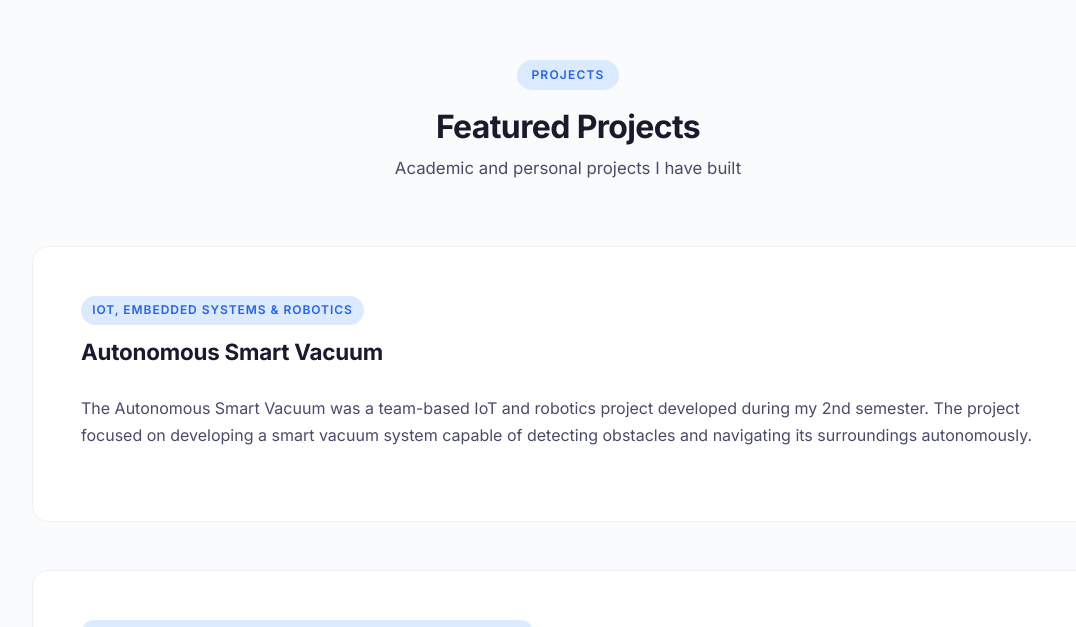
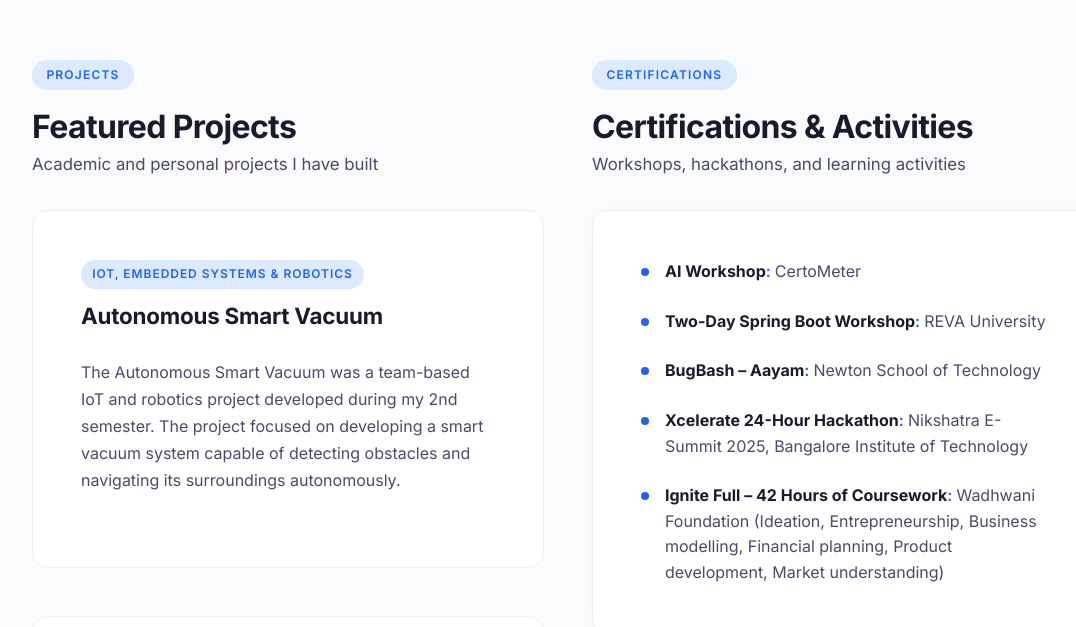
Before and after one commit to SusheelVaddi/Portfolio, a React (Vite) app: page / in a window 1280 px wide. Shown: the part 3993-4620 px from the top of the page, without its empty margins (72-1148 px from the left). Built offline with nearby package versions, Linux system fonts and the light colour scheme.

Commit message:
Display Featured Projects and Certifications side-by-side in a 2-column layout

```diff
--- a/src/App.jsx
+++ b/src/App.jsx
@@ -5,8 +5,7 @@ import About from "./components/About";
 import Education from "./components/Education";
 import Skills from "./components/Skills";
 import Tools from "./components/Tools";
-import Projects from "./components/Projects";
-import Certifications from "./components/Certifications";
+import ProjectsAndCertifications from "./components/ProjectsAndCertifications";
 import CareerGoals from "./components/CareerGoals";
 
 import Contact from "./components/Contact";
@@ -58,8 +57,7 @@ export default function App() {
         <Education />
         <Skills />
         <Tools />
-        <Projects />
-        <Certifications />
+        <ProjectsAndCertifications />
         <CareerGoals />
 
         <Contact />
--- /dev/null
+++ b/src/components/ProjectsAndCertifications.jsx
@@ -0,0 +1,63 @@
+import { projectsData, certificationsData } from "../data/portfolioData";
+
+export default function ProjectsAndCertifications() {
+  return (
+    <section id="projects" className="section" aria-label="Projects and Certifications">
+      <div className="container">
+        <div className="side-by-side-grid">
+          {/* Projects Column */}
+          <div className="side-col fade-in">
+            <div className="section-header left-aligned">
+              <span className="section-label">Projects</span>
+              <h2 className="section-title">Featured Projects</h2>
+              <p className="section-subtitle">
+                Academic and personal projects I have built
+              </p>
+            </div>
+
+            <div className="projects-list">
+              {projectsData.map((project) => (
+                <article key={project.id} className="project-card">
+                  <div className="project-header">
+                    <span className="project-domain">{project.domain}</span>
+                    <h3 className="project-name">{project.name}</h3>
+                  </div>
+                  <p className="project-description">{project.description}</p>
+                </article>
+              ))}
+            </div>
+          </div>
+
+          {/* Certifications Column */}
+          <div id="certifications" className="side-col fade-in">
+            <div className="section-header left-aligned">
+              <span className="section-label">Certifications</span>
+              <h2 className="section-title">Certifications &amp; Activities</h2>
+              <p className="section-subtitle">
+                Workshops, hackathons, and learning activities
+              </p>
+            </div>
+
+            <div className="skills-single-card" style={{ width: "100%", maxWidth: "100%", margin: 0 }}>
+              <ul className="skills-inline-list">
+                {certificationsData.map((cert) => (
+                  <li key={cert.id} className="skills-inline-item">
+                    <span className="skills-main-bullet" aria-hidden="true" />
+                    <div className="skills-inline-text">
+                      <strong className="skills-category-name">{cert.title}</strong>
+                      <span className="skills-separator">: </span>
+                      <span className="skills-items-text">
+                        {cert.issuer}
+                        {cert.detail ? ` (${cert.detail})` : ""}
+                      </span>
+                    </div>
+                  </li>
+                ))}
+              </ul>
+            </div>
+          </div>
+        </div>
+      </div>
+    </section>
+  );
+}
--- a/src/index.css
+++ b/src/index.css
@@ -755,6 +755,22 @@ ol {
 }
 
 /* ---- Projects ---- */
+.side-by-side-grid {
+  display: grid;
+  grid-template-columns: 1fr 1fr;
+  gap: var(--space-2xl);
+  align-items: start;
+}
+
+.section-header.left-aligned {
+  text-align: left;
+  margin-bottom: var(--space-xl);
+}
+
+.section-header.left-aligned .section-subtitle {
+  margin: var(--space-xs) 0 0;
+}
+
 .projects-list {
   display: flex;
   flex-direction: column;
```
